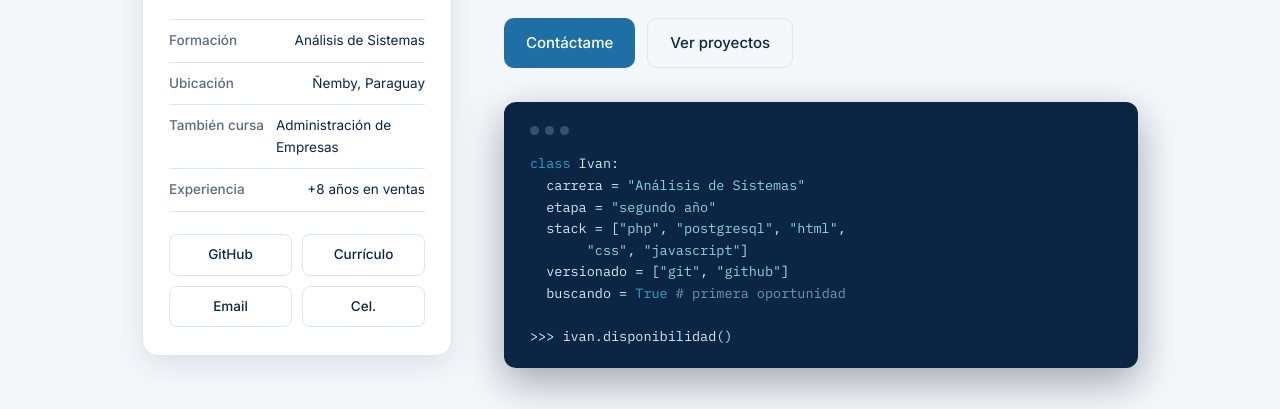
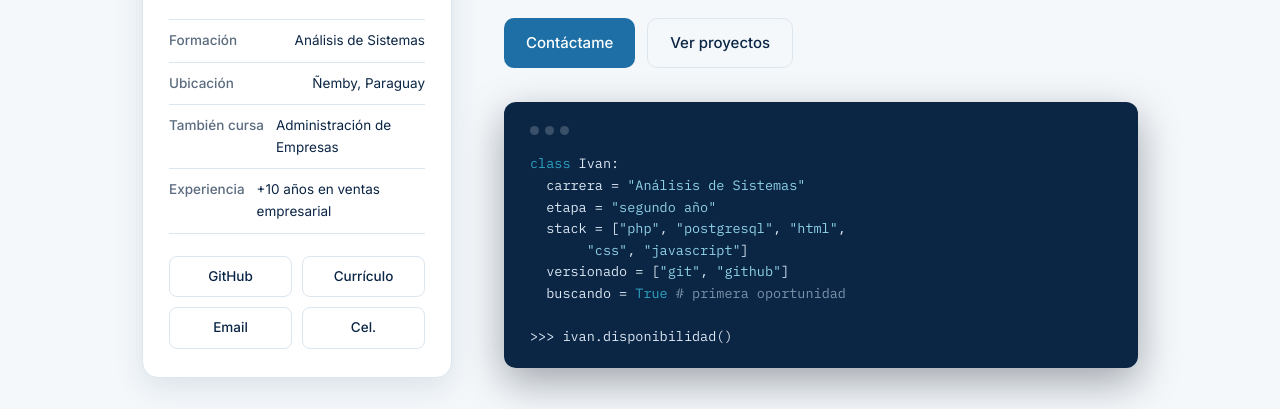
Before and after one commit to ivangranje98-png/ivangranje98-png.github.io, a plain HTML site: page index.html in a window 1280 px wide. Shown: the part 391-800 px from the top of the page. Drawn offline with Linux system fonts and the light colour scheme.

Commit message:
Update index.html

```diff
--- a/index.html
+++ b/index.html
@@ -49,7 +49,7 @@
         <li><span>Formación</span> Análisis de Sistemas</li>
         <li><span>Ubicación</span> Ñemby, Paraguay</li>
         <li><span>También cursa</span> Administración de Empresas</li>
-        <li><span>Experiencia</span> +8 años en ventas</li>
+        <li><span>Experiencia</span> +10 años en ventas empresarial</li>
       </ul>
       <div class="social">
         <a href="https://github.com/ivangranje98-png" target="_blank" rel="noopener">GitHub</a>
```
